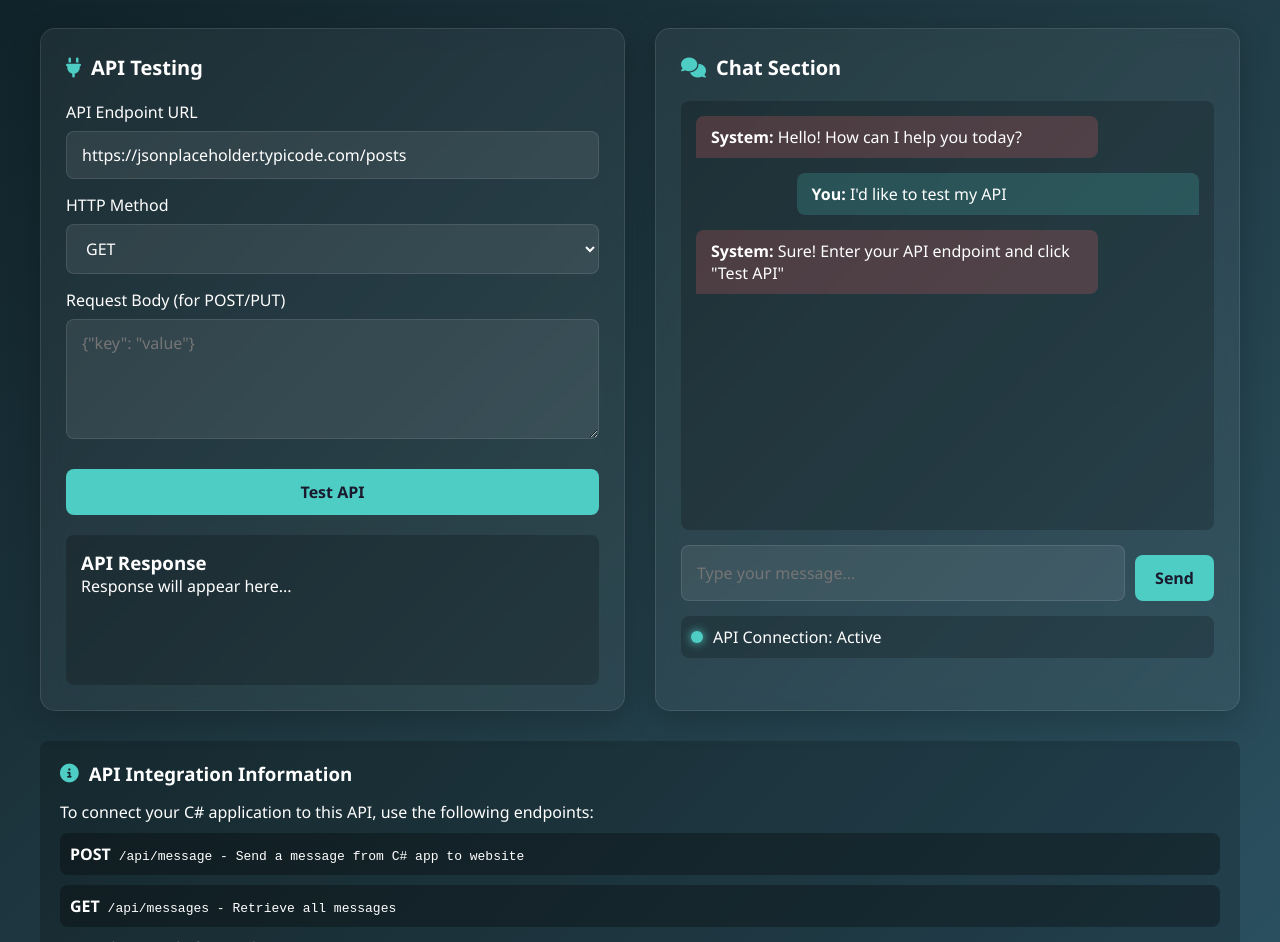
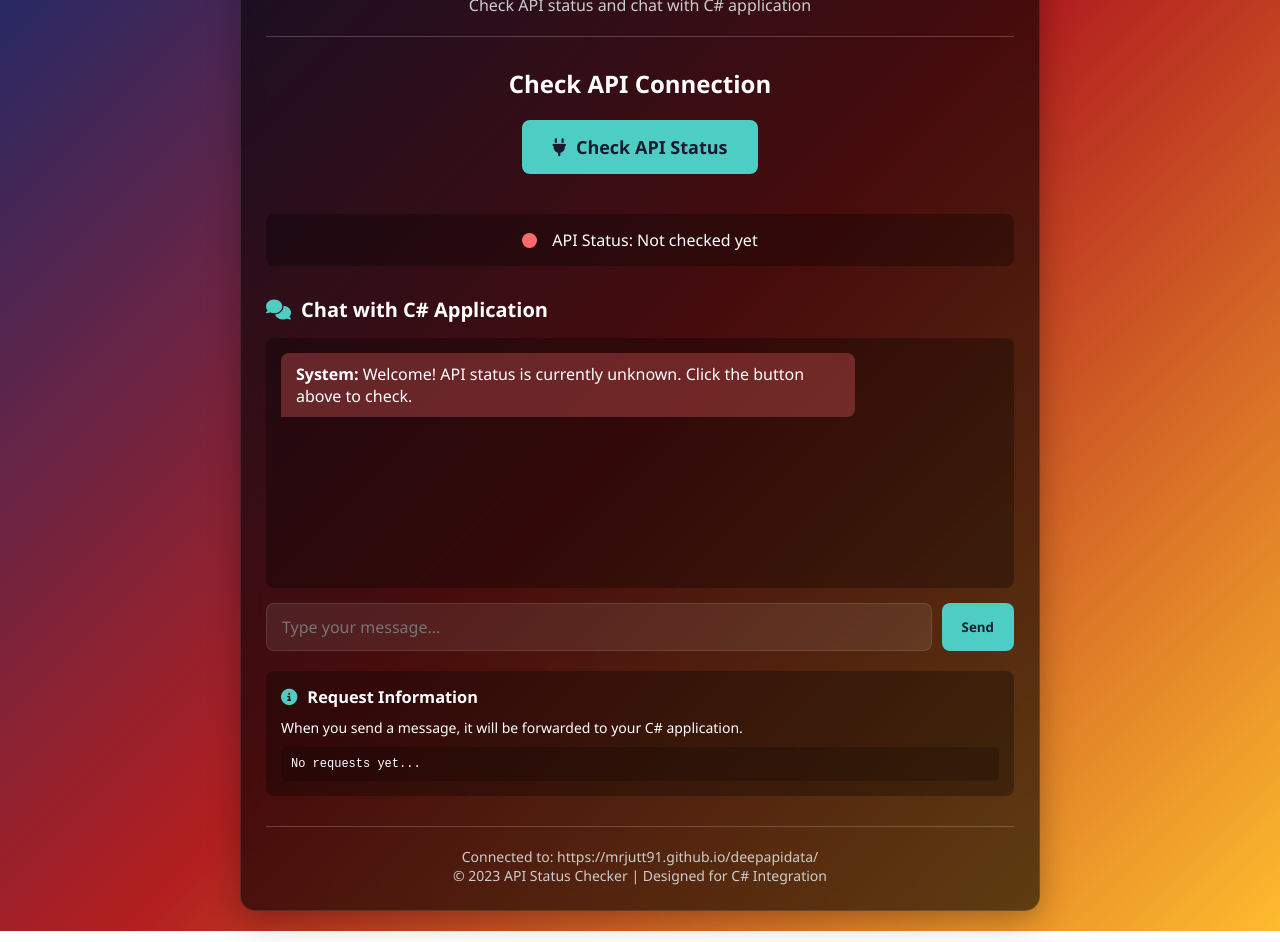
Before and after one commit to MRJUTT91/deepapidata, a plain HTML site: page index.html in a window 1280 px wide. Shown: the part 105-1047 px from the top of the page. Drawn offline with Linux system fonts and the light colour scheme.

Commit message:
Update index.html

```diff
--- a/index.html
+++ b/index.html
@@ -3,7 +3,7 @@
 <head>
     <meta charset="UTF-8">
     <meta name="viewport" content="width=device-width, initial-scale=1.0">
-    <title>API Testing Dashboard</title>
+    <title>API Status Checker</title>
     <link rel="stylesheet" href="https://cdnjs.cloudflare.com/ajax/libs/font-awesome/6.4.0/css/all.min.css">
     <style>
         * {
@@ -14,31 +14,37 @@
         }
 
         body {
-            background: linear-gradient(135deg, #0f2027, #203a43, #2c5364);
+            background: linear-gradient(135deg, #1a2a6c, #b21f1f, #fdbb2d);
             color: #fff;
             min-height: 100vh;
             padding: 20px;
         }
 
         .container {
-            max-width: 1200px;
+            max-width: 800px;
             margin: 0 auto;
+            background: rgba(0, 0, 0, 0.6);
+            border-radius: 15px;
+            padding: 25px;
+            box-shadow: 0 8px 32px rgba(0, 0, 0, 0.3);
+            backdrop-filter: blur(10px);
+            border: 1px solid rgba(255, 255, 255, 0.1);
         }
 
         header {
-            display: flex;
-            justify-content: space-between;
-            align-items: center;
-            padding: 20px 0;
-            border-bottom: 1px solid rgba(255, 255, 255, 0.1);
+            text-align: center;
             margin-bottom: 30px;
+            padding-bottom: 20px;
+            border-bottom: 1px solid rgba(255, 255, 255, 0.2);
         }
 
         .logo {
-            font-size: 28px;
+            font-size: 32px;
             font-weight: 700;
             display: flex;
             align-items: center;
+            justify-content: center;
+            margin-bottom: 10px;
         }
 
         .logo i {
@@ -46,120 +52,88 @@
             color: #4ecdc4;
         }
 
-        .github-link {
-            background: rgba(255, 255, 255, 0.1);
-            padding: 10px 20px;
-            border-radius: 50px;
-            text-decoration: none;
-            color: #fff;
+        .subtitle {
+            color: #ccc;
+            margin-top: 10px;
+        }
+
+        .api-section {
+            margin-bottom: 30px;
+            text-align: center;
+        }
+
+        .api-button {
+            background: #4ecdc4;
+            color: #1a1a2e;
+            border: none;
+            padding: 15px 30px;
+            border-radius: 8px;
+            cursor: pointer;
+            font-size: 18px;
+            font-weight: 600;
+            transition: all 0.3s ease;
+            margin: 20px 0;
+            display: inline-flex;
+            align-items: center;
+        }
+
+        .api-button:hover {
+            background: #ff6b6b;
+            transform: translateY(-2px);
+            box-shadow: 0 5px 15px rgba(0, 0, 0, 0.2);
+        }
+
+        .api-button i {
+            margin-right: 10px;
+        }
+
+        .status {
             display: flex;
             align-items: center;
-            transition: all 0.3s ease;
+            justify-content: center;
+            margin: 20px 0;
+            padding: 15px;
+            border-radius: 8px;
+            background: rgba(0, 0, 0, 0.3);
         }
 
-        .github-link:hover {
-            background: rgba(255, 255, 255, 0.2);
+        .status-indicator {
+            width: 15px;
+            height: 15px;
+            border-radius: 50%;
+            margin-right: 15px;
         }
 
-        .github-link i {
-            margin-right: 8px;
+        .online {
+            background: #4ecdc4;
+            box-shadow: 0 0 10px #4ecdc4;
         }
 
-        .dashboard {
-            display: grid;
-            grid-template-columns: 1fr 1fr;
-            gap: 30px;
+        .offline {
+            background: #ff6b6b;
         }
 
-        .card {
-            background: rgba(255, 255, 255, 0.05);
-            border-radius: 15px;
-            padding: 25px;
-            box-shadow: 0 8px 32px rgba(0, 0, 0, 0.2);
-            backdrop-filter: blur(10px);
-            border: 1px solid rgba(255, 255, 255, 0.1);
+        .chat-section {
+            margin-top: 30px;
         }
 
-        .card-title {
+        .chat-title {
             font-size: 20px;
-            margin-bottom: 20px;
+            margin-bottom: 15px;
             display: flex;
             align-items: center;
         }
 
-        .card-title i {
+        .chat-title i {
             margin-right: 10px;
             color: #4ecdc4;
         }
 
-        .api-form {
-            display: flex;
-            flex-direction: column;
-        }
-
-        .form-group {
-            margin-bottom: 15px;
-        }
-
-        label {
-            display: block;
-            margin-bottom: 8px;
-            font-weight: 500;
-        }
-
-        input, select, textarea {
-            width: 100%;
-            padding: 12px 15px;
-            border-radius: 8px;
-            background: rgba(255, 255, 255, 0.08);
-            border: 1px solid rgba(255, 255, 255, 0.1);
-            color: #fff;
-            font-size: 16px;
-        }
-
-        textarea {
-            min-height: 120px;
-            resize: vertical;
-        }
-
-        button {
-            background: #4ecdc4;
-            color: #1a1a2e;
-            border: none;
-            padding: 12px 20px;
-            border-radius: 8px;
-            cursor: pointer;
-            font-size: 16px;
-            font-weight: 600;
-            transition: all 0.3s ease;
-            margin-top: 10px;
-        }
-
-        button:hover {
-            background: #ff6b6b;
-        }
-
-        .response {
-            margin-top: 20px;
-            padding: 15px;
-            border-radius: 8px;
-            background: rgba(0, 0, 0, 0.2);
-            min-height: 150px;
-            max-height: 250px;
-            overflow-y: auto;
-        }
-
-        .chat-section {
-            display: flex;
-            flex-direction: column;
-            height: 500px;
-        }
-
         .chat-messages {
-            flex: 1;
+            height: 250px;
             overflow-y: auto;
             padding: 15px;
-            background: rgba(0, 0, 0, 0.2);
+            background: rgba(0, 0, 0, 0.3);
             border-radius: 8px;
             margin-bottom: 15px;
         }
@@ -172,13 +146,13 @@
         }
 
         .message.user {
-            background: rgba(78, 205, 196, 0.2);
+            background: rgba(78, 205, 196, 0.3);
             margin-left: auto;
             border-bottom-right-radius: 0;
         }
 
         .message.system {
-            background: rgba(255, 107, 107, 0.2);
+            background: rgba(255, 107, 107, 0.3);
             border-bottom-left-radius: 0;
         }
 
@@ -189,63 +163,66 @@
 
         .chat-input input {
             flex: 1;
+            padding: 12px 15px;
+            border-radius: 8px;
+            background: rgba(255, 255, 255, 0.08);
+            border: 1px solid rgba(255, 255, 255, 0.1);
+            color: #fff;
+            font-size: 16px;
         }
 
-        .status {
-            display: flex;
-            align-items: center;
-            margin-top: 15px;
-            padding: 10px;
+        .chat-input button {
+            background: #4ecdc4;
+            color: #1a1a2e;
+            border: none;
+            padding: 12px 20px;
             border-radius: 8px;
-            background: rgba(0, 0, 0, 0.2);
+            cursor: pointer;
+            font-weight: 600;
+            transition: all 0.3s ease;
         }
 
-        .status-indicator {
-            width: 12px;
-            height: 12px;
-            border-radius: 50%;
-            margin-right: 10px;
-        }
-
-        .online {
-            background: #4ecdc4;
-            box-shadow: 0 0 10px #4ecdc4;
-        }
-
-        .offline {
+        .chat-input button:hover {
             background: #ff6b6b;
         }
 
-        .api-info {
-            margin-top: 30px;
-            padding: 20px;
-            background: rgba(0, 0, 0, 0.2);
+        .request-info {
+            margin-top: 20px;
+            padding: 15px;
+            background: rgba(0, 0, 0, 0.3);
             border-radius: 8px;
+            font-size: 14px;
         }
 
-        .api-info h3 {
-            margin-bottom: 15px;
+        .request-info h3 {
+            margin-bottom: 10px;
             display: flex;
             align-items: center;
         }
 
-        .api-info h3 i {
+        .request-info h3 i {
             margin-right: 10px;
             color: #4ecdc4;
         }
 
-        .endpoint {
-            background: rgba(0, 0, 0, 0.3);
+        .request-log {
+            margin-top: 10px;
+            max-height: 100px;
+            overflow-y: auto;
             padding: 10px;
-            border-radius: 8px;
-            margin: 10px 0;
+            background: rgba(0, 0, 0, 0.2);
+            border-radius: 5px;
             font-family: monospace;
+            font-size: 12px;
         }
 
-        @media (max-width: 768px) {
-            .dashboard {
-                grid-template-columns: 1fr;
-            }
+        .footer {
+            text-align: center;
+            margin-top: 30px;
+            padding-top: 20px;
+            border-top: 1px solid rgba(255, 255, 255, 0.2);
+            color: #ccc;
+            font-size: 14px;
         }
     </style>
 </head>
@@ -254,62 +231,32 @@
         <header>
             <div class="logo">
                 <i class="fas fa-bolt"></i>
-                <span>API Testing Dashboard</span>
+                <span>API Status Checker</span>
             </div>
-            <a href="#" class="github-link">
-                <i class="fab fa-github"></i>
-                <span>View on GitHub</span>
-            </a>
+            <p class="subtitle">Check API status and chat with C# application</p>
         </header>
 
-        <div class="dashboard">
-            <div class="card">
-                <h2 class="card-title">
+        <div class="api-section">
+            <h2>Check API Connection</h2>
+            <button id="check-api-btn" class="api-button">
                 <i class="fas fa-plug"></i>
-                    API Testing
-                </h2>
-                <div class="api-form">
-                    <div class="form-group">
-                        <label for="api-url">API Endpoint URL</label>
-                        <input type="text" id="api-url" placeholder="https://api.example.com/data" value="https://jsonplaceholder.typicode.com/posts">
-                    </div>
-                    <div class="form-group">
-                        <label for="api-method">HTTP Method</label>
-                        <select id="api-method">
-                            <option value="GET">GET</option>
-                            <option value="POST">POST</option>
-                            <option value="PUT">PUT</option>
-                            <option value="DELETE">DELETE</option>
-                        </select>
-                    </div>
-                    <div class="form-group">
-                        <label for="api-body">Request Body (for POST/PUT)</label>
-                        <textarea id="api-body" placeholder='{"key": "value"}'></textarea>
-                    </div>
-                    <button id="test-api-btn">Test API</button>
+                Check API Status
+            </button>
 
-                    <div class="response">
-                        <h3>API Response</h3>
-                        <pre id="api-response">Response will appear here...</pre>
-                    </div>
+            <div class="status">
+                <div class="status-indicator offline" id="status-indicator"></div>
+                <span id="status-text">API Status: Not checked yet</span>
             </div>
         </div>
 
-            <div class="card">
-                <h2 class="card-title">
+        <div class="chat-section">
+            <h2 class="chat-title">
                 <i class="fas fa-comments"></i>
-                    Chat Section
+                Chat with C# Application
             </h2>
-                <div class="chat-section">
             <div class="chat-messages" id="chat-messages">
                 <div class="message system">
-                            <strong>System:</strong> Hello! How can I help you today?
-                        </div>
-                        <div class="message user">
-                            <strong>You:</strong> I'd like to test my API
-                        </div>
-                        <div class="message system">
-                            <strong>System:</strong> Sure! Enter your API endpoint and click "Test API"
+                    <strong>System:</strong> Welcome! API status is currently unknown. Click the button above to check.
                 </div>
             </div>
             <div class="chat-input">
@@ -318,107 +265,122 @@
             </div>
         </div>
 
-                <div class="status">
-                    <div class="status-indicator online"></div>
-                    <span>API Connection: Active</span>
-                </div>
+        <div class="request-info">
+            <h3>
+                <i class="fas fa-info-circle"></i>
+                Request Information
+            </h3>
+            <p>When you send a message, it will be forwarded to your C# application.</p>
+            <div class="request-log" id="request-log">
+                No requests yet...
             </div>
         </div>
 
-        <div class="api-info">
-            <h3>
-                <i class="fas fa-info-circle"></i>
-                API Integration Information
-            </h3>
-            <p>To connect your C# application to this API, use the following endpoints:</p>
-
-            <div class="endpoint">
-                <strong>POST</strong> /api/message - Send a message from C# app to website
-            </div>
-
-            <div class="endpoint">
-                <strong>GET</strong> /api/messages - Retrieve all messages
-            </div>
-
-            <p>Example C# code for sending a message:</p>
-            <div class="endpoint">
-                var client = new HttpClient();<br>
-                var response = await client.PostAsJsonAsync("https://mrjutt91.github.io/deepapidata//api/message", new {<br>
-                &nbsp;&nbsp;user = "C# App",<br>
-                &nbsp;&nbsp;text = "Hello from C#"<br>
-                });
-            </div>
+        <div class="footer">
+            <p>Connected to: https://mrjutt91.github.io/deepapidata/</p>
+            <p>© 2023 API Status Checker | Designed for C# Integration</p>
         </div>
     </div>
 
     <script>
-        // API Testing functionality
-        document.getElementById('test-api-btn').addEventListener('click', async function() {
-            const url = document.getElementById('api-url').value;
-            const method = document.getElementById('api-method').value;
-            const body = document.getElementById('api-body').value;
-            const responseElement = document.getElementById('api-response');
+        // API URL - replace with your actual API endpoint
+        const API_URL = 'https://mrjutt91.github.io/deepapidata/';
 
-            responseElement.textContent = 'Testing API...';
+        // DOM Elements
+        const checkApiBtn = document.getElementById('check-api-btn');
+        const statusIndicator = document.getElementById('status-indicator');
+        const statusText = document.getElementById('status-text');
+        const chatMessages = document.getElementById('chat-messages');
+        const chatInput = document.getElementById('chat-input');
+        const sendChatBtn = document.getElementById('send-chat-btn');
+        const requestLog = document.getElementById('request-log');
+
+        // API Status Check
+        checkApiBtn.addEventListener('click', async function() {
+            statusText.textContent = 'Checking API status...';
+            statusIndicator.className = 'status-indicator';
 
             try {
-                const options = {
-                    method: method,
-                    headers: {
-                        'Content-Type': 'application/json'
+                // Simulate API check - replace with actual API call
+                const isOnline = Math.random() > 0.3; // 70% chance of being online
+
+                // Simulate network delay
+                await new Promise(resolve => setTimeout(resolve, 1500));
+
+                if (isOnline) {
+                    statusIndicator.className = 'status-indicator online';
+                    statusText.textContent = 'API Status: Online ✅';
+                    addMessage('system', 'API connection successful! You can now chat with the C# application.');
+                    logRequest('GET', '/api/status', '200 OK');
+                } else {
+                    statusIndicator.className = 'status-indicator offline';
+                    statusText.textContent = 'API Status: Offline ❌';
+                    addMessage('system', 'API connection failed. Please try again later.');
+                    logRequest('GET', '/api/status', '503 Service Unavailable');
                 }
-                };
-
-                if (method === 'POST' || method === 'PUT') {
-                    options.body = body;
-                }
-
-                const response = await fetch(url, options);
-                const data = await response.json();
-
-                responseElement.textContent = JSON.stringify(data, null, 2);
-
-                // Add to chat
-                addMessage('system', `API tested: ${method} ${url} returned status ${response.status}`);
             } catch (error) {
-                responseElement.textContent = `Error: ${error.message}`;
-                addMessage('system', `API test failed: ${error.message}`);
+                statusIndicator.className = 'status-indicator offline';
+                statusText.textContent = 'API Status: Error ❌';
+                addMessage('system', `Error checking API: ${error.message}`);
+                logRequest('GET', '/api/status', `Error: ${error.message}`);
             }
         });
 
         // Chat functionality
-        document.getElementById('send-chat-btn').addEventListener('click', function() {
-            const input = document.getElementById('chat-input');
-            const message = input.value.trim();
+        sendChatBtn.addEventListener('click', function() {
+            sendMessage();
+        });
+
+        chatInput.addEventListener('keypress', function(e) {
+            if (e.key === 'Enter') {
+                sendMessage();
+            }
+        });
+
+        function sendMessage() {
+            const message = chatInput.value.trim();
 
             if (message) {
                 addMessage('user', message);
-                input.value = '';
+                chatInput.value = '';
 
-                // Simulate response after a short delay
+                // Simulate sending to C# application
                 setTimeout(() => {
-                    addMessage('system', `Received your message: "${message}"`);
+                    addMessage('system', `Message sent to C# application: "${message}"`);
+                    logRequest('POST', '/api/message', `Message: ${message}`);
+
+                    // Simulate response from C# application
+                    setTimeout(() => {
+                        addMessage('system', `C# Application response: Received your message - "${message}"`);
                     }, 1000);
+                }, 500);
             }
-        });
-
-        // Allow pressing Enter to send chat message
-        document.getElementById('chat-input').addEventListener('keypress', function(e) {
-            if (e.key === 'Enter') {
-                document.getElementById('send-chat-btn').click();
         }
-        });
 
         function addMessage(sender, text) {
-            const messagesContainer = document.getElementById('chat-messages');
             const messageElement = document.createElement('div');
             messageElement.classList.add('message', sender);
             messageElement.innerHTML = `<strong>${sender === 'user' ? 'You' : 'System'}:</strong> ${text}`;
 
-            messagesContainer.appendChild(messageElement);
-            messagesContainer.scrollTop = messagesContainer.scrollHeight;
+            chatMessages.appendChild(messageElement);
+            chatMessages.scrollTop = chatMessages.scrollHeight;
         }
+
+        function logRequest(method, endpoint, status) {
+            const logEntry = document.createElement('div');
+            logEntry.textContent = `[${new Date().toLocaleTimeString()}] ${method} ${endpoint} - ${status}`;
+
+            requestLog.appendChild(logEntry);
+            requestLog.scrollTop = requestLog.scrollHeight;
+
+            // Keep only the last 5 log entries
+            if (requestLog.children.length > 5) {
+                requestLog.removeChild(requestLog.children[0]);
+            }
+        }
+
+        // Initial setup
+        statusIndicator.className = 'status-indicator offline';
     </script>
 </body>
-
 </html>
```
Lines whose indentation alone changed are shown as unchanged.
